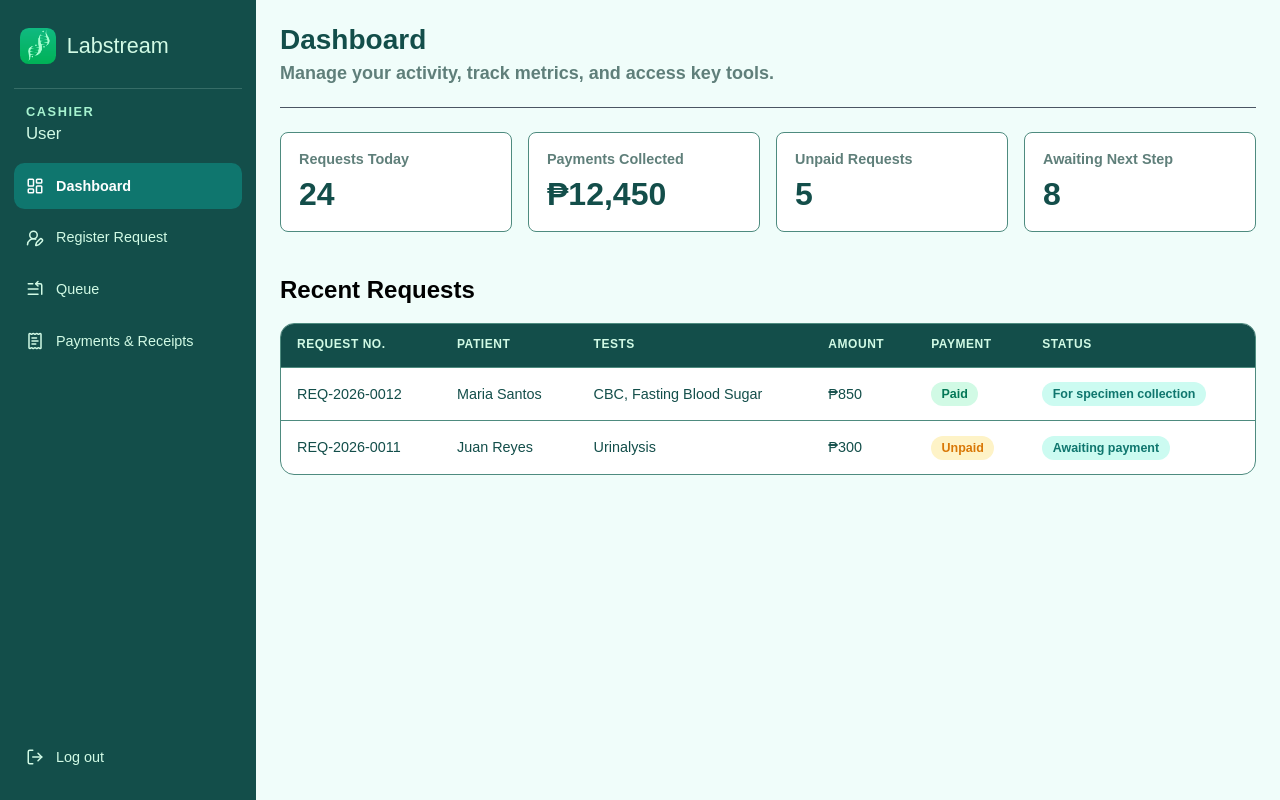
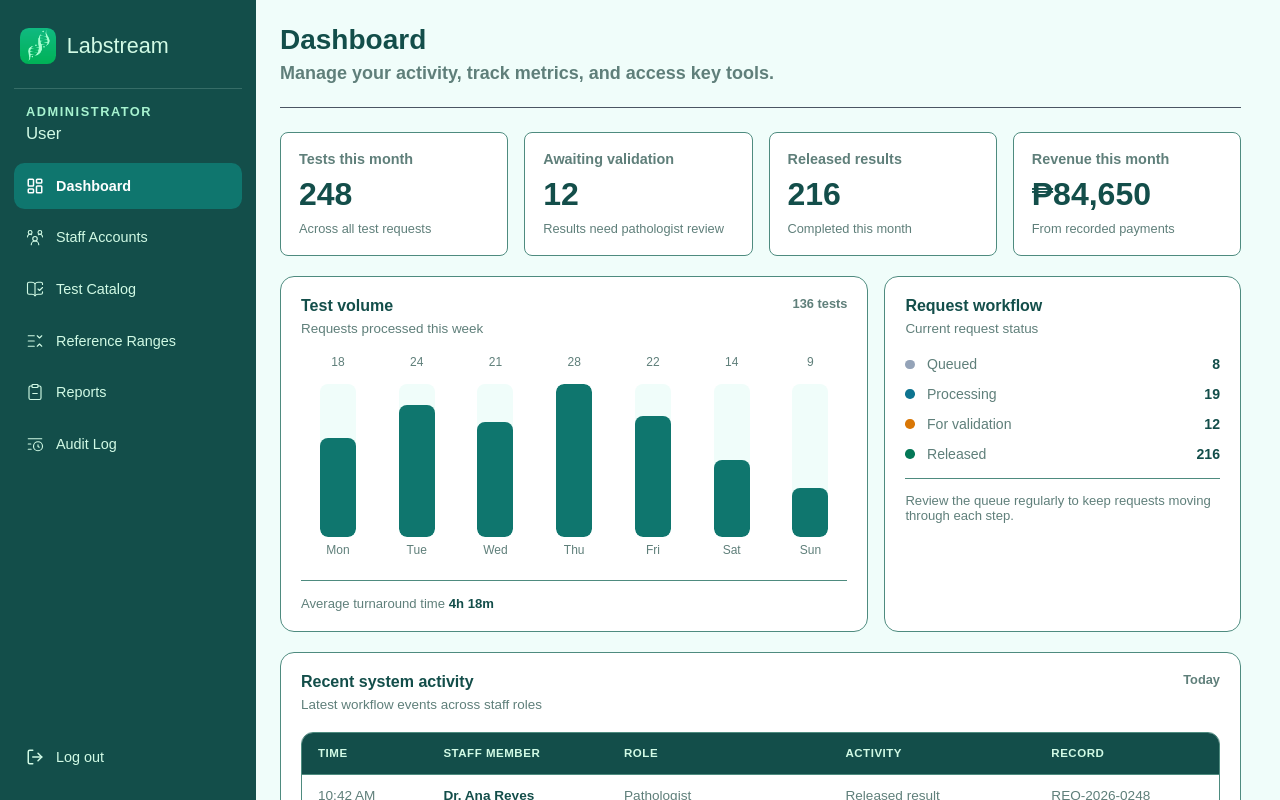
Before and after one commit to monokromez/labstream, a React (Vite) app in the folder frontend/: page / in a window 1280 px wide. Built offline with nearby package versions, Linux system fonts and the light colour scheme; a web font is replaced by a local one.

Commit message:
Commit remaining UI changes

```diff
--- a/frontend/src/App.jsx
+++ b/frontend/src/App.jsx
@@ -1,5 +1,5 @@
 import AppShell from './components/layout/AppShell.jsx'
 
 export default function App() {
-  return <AppShell role="cashier"/>
+  return <AppShell role="administrator"/>
 }
--- a/frontend/src/components/layout/AppShell.css
+++ b/frontend/src/components/layout/AppShell.css
@@ -1,11 +1,14 @@
 .app-shell {
   display: grid;
-  min-height: 100vh;
+  height: 100vh;
+  height: 100dvh;
+  min-height: 0;
   width: 100%;
   grid-template-columns: 16rem minmax(0, 1fr);
   grid-template-rows: minmax(0, 1fr);
   grid-template-areas:
     "sidebar main";
+  overflow: hidden;
   background: var(--background);
 }
 
@@ -13,8 +16,13 @@
   grid-area: main;
   width: 100%;
   min-width: 0;
+  min-height: 0;
+  height: 100%;
+  overflow-y: auto;
+  overscroll-behavior: contain;
   margin-inline: auto;
   padding: 1.5rem;
+  scrollbar-gutter: stable;
 }
 
 .app-shell__content-divider {
@@ -34,6 +42,10 @@
   }
 
   .app-shell__main {
+    height: 100%;
+  }
+
+  .app-shell__main {
     padding: 1rem;
   }
 }
--- a/frontend/src/pages/administrator/AuditLog.jsx
+++ b/frontend/src/pages/administrator/AuditLog.jsx
@@ -1,4 +1,5 @@
 import { useMemo, useState } from 'react'
+import SearchInput from '../../components/data/SearchInput.jsx'
 import TablePagination from '../../components/data/TablePagination.jsx'
 import './AuditLog.css'
 
@@ -38,10 +39,9 @@ export default function AuditLog() {
       </div>
 
       <div className="admin-toolbar" role="search">
-        <label className="admin-toolbar__field admin-toolbar__field--search">
-          Search activity
-          <input
-            type="search"
+        <SearchInput
+          className="admin-toolbar__search"
+          label="Search activity"
           placeholder="Staff member, request, or activity"
           value={search}
           onChange={(event) => {
@@ -49,7 +49,6 @@ export default function AuditLog() {
             setCurrentPage(1)
           }}
         />
-        </label>
         <label className="admin-toolbar__field">
           Filter by event
           <select
--- a/frontend/src/pages/pathologist/PendingValidation.jsx
+++ b/frontend/src/pages/pathologist/PendingValidation.jsx
@@ -1,4 +1,5 @@
 import { useMemo, useState } from 'react'
+import SearchInput from '../../components/data/SearchInput.jsx'
 import SummaryCard from '../../components/reports/SummaryCard.jsx'
 import TablePagination from '../../components/data/TablePagination.jsx'
 import './PendingValidation.css'
@@ -49,7 +50,7 @@ export default function PendingValidation() {
       <section className="admin-panel pathologist-panel" aria-labelledby="pending-list-title">
         <div className="admin-panel__heading">
           <div><h2 id="pending-list-title">Results awaiting review</h2><p>Check patient details and result values before approving or returning.</p></div>
-          <label className="admin-toolbar__field admin-toolbar__field--search">Search pending results<input type="search" value={query} onChange={(event) => { setQuery(event.target.value); setCurrentPage(1) }} placeholder="Patient or request number" /></label>
+          <SearchInput className="admin-toolbar__search" label="Search pending results" value={query} onChange={(event) => { setQuery(event.target.value); setCurrentPage(1) }} placeholder="Patient or request number" />
         </div>
         <div className="admin-table-wrap">
           <table className="admin-table">
--- a/frontend/src/pages/pathologist/ReleasedResults.jsx
+++ b/frontend/src/pages/pathologist/ReleasedResults.jsx
@@ -1,4 +1,5 @@
 import { useMemo, useState } from 'react'
+import SearchInput from '../../components/data/SearchInput.jsx'
 import SummaryCard from '../../components/reports/SummaryCard.jsx'
 import TablePagination from '../../components/data/TablePagination.jsx'
 import './ReleasedResults.css'
@@ -23,7 +24,7 @@ export default function ReleasedResults() {
     <section className="admin-page pathologist-page" aria-label="Released results">
       <div className="admin-dashboard__summary"><SummaryCard title="Released today" value="08" helperText="Approved and available to patients" /><SummaryCard title="Released this week" value="42" helperText="Across all test types" /><SummaryCard title="Latest release" value="9:12 AM" helperText="Today · Lipid Profile" /><SummaryCard title="Reviewed today" value="12" helperText="Across all result types" /></div>
       <section className="admin-panel pathologist-panel" aria-labelledby="released-title">
-        <div className="admin-panel__heading"><div><h2 id="released-title">Patient results released</h2><p>Approved results are now available in each patient’s portal.</p></div><label className="admin-toolbar__field admin-toolbar__field--search">Search released results<input type="search" value={query} onChange={(event) => { setQuery(event.target.value); setCurrentPage(1) }} placeholder="Patient or request number" /></label></div>
+        <div className="admin-panel__heading"><div><h2 id="released-title">Patient results released</h2><p>Approved results are now available in each patient’s portal.</p></div><SearchInput className="admin-toolbar__search" label="Search released results" value={query} onChange={(event) => { setQuery(event.target.value); setCurrentPage(1) }} placeholder="Patient or request number" /></div>
         <div className="admin-table-wrap"><table className="admin-table"><thead><tr><th scope="col">Request / Patient</th><th scope="col">Test</th><th scope="col">Released</th><th scope="col">Validated by</th><th scope="col"><span className="visually-hidden">Details</span></th></tr></thead><tbody>{visible.map((item) => <tr key={item.id} className={selected === item.id ? 'is-selected' : ''}><td><button className="admin-table__primary pathologist-table__patient" type="button" onClick={() => setSelected(selected === item.id ? '' : item.id)}>{item.patient}<span className="admin-table__secondary">{item.id} · {item.pid}</span></button></td><td>{item.test}</td><td>{item.released}</td><td>{item.approvedBy}</td><td><span className="admin-badge admin-badge--success">Released</span></td></tr>)}</tbody></table>{visible.length === 0 && <p className="admin-empty">No released results match your search.</p>}<TablePagination currentPage={currentPage} pageSize={pageSize} totalItems={filtered.length} onPageChange={setCurrentPage} /></div>
       </section>
       {selectedCase && <section className="admin-panel pathologist-feedback pathologist-feedback--released" aria-live="polite"><div className="pathologist-feedback__icon" aria-hidden="true">✓</div><div><span className="pathologist-eyebrow">Release record · {selectedCase.id}</span><h2>{selectedCase.patient} <span>· {selectedCase.test}</span></h2><p>{selectedCase.remarks}</p><small>Validated by {selectedCase.approvedBy} · {selectedCase.released}</small></div><span className="admin-badge admin-badge--success">Patient copy available</span></section>}
--- a/frontend/src/pages/pathologist/ReturnedResults.jsx
+++ b/frontend/src/pages/pathologist/ReturnedResults.jsx
@@ -1,4 +1,5 @@
 import { useMemo, useState } from 'react'
+import SearchInput from '../../components/data/SearchInput.jsx'
 import SummaryCard from '../../components/reports/SummaryCard.jsx'
 import TablePagination from '../../components/data/TablePagination.jsx'
 import './ReturnedResults.css'
@@ -22,7 +23,7 @@ export default function ReturnedResults() {
     <section className="admin-page pathologist-page" aria-label="Returned results">
       <div className="admin-dashboard__summary"><SummaryCard title="Returned for correction" value={String(returned.length).padStart(2, '0')} helperText="Awaiting technologist updates" /><SummaryCard title="Resubmitted today" value="03" helperText="Ready for another review" /><SummaryCard title="Reviewed today" value="12" helperText="Across all result types" /><SummaryCard title="Urgent reviews" value="01" helperText="Prioritize these cases" /></div>
       <section className="admin-panel pathologist-panel" aria-labelledby="returned-title">
-        <div className="admin-panel__heading"><div><h2 id="returned-title">Returned to technologist</h2><p>Review the feedback trail and follow each result through resubmission.</p></div><label className="admin-toolbar__field admin-toolbar__field--search">Search returned results<input type="search" value={query} onChange={(event) => { setQuery(event.target.value); setCurrentPage(1) }} placeholder="Patient or request number" /></label></div>
+        <div className="admin-panel__heading"><div><h2 id="returned-title">Returned to technologist</h2><p>Review the feedback trail and follow each result through resubmission.</p></div><SearchInput className="admin-toolbar__search" label="Search returned results" value={query} onChange={(event) => { setQuery(event.target.value); setCurrentPage(1) }} placeholder="Patient or request number" /></div>
         <div className="admin-table-wrap"><table className="admin-table"><thead><tr><th scope="col">Request / Patient</th><th scope="col">Test</th><th scope="col">Returned</th><th scope="col">Status</th><th scope="col"><span className="visually-hidden">Details</span></th></tr></thead><tbody>{visible.map((item) => <tr key={item.id} className={selected === item.id ? 'is-selected' : ''}><td><button className="admin-table__primary pathologist-table__patient" type="button" onClick={() => setSelected(item.id)}>{item.patient}<span className="admin-table__secondary">{item.id} · {item.pid}</span></button></td><td>{item.test}</td><td>{item.date}</td><td><span className="admin-badge admin-badge--warning">Returned</span></td><td><button className="admin-button admin-button--secondary admin-button--small" type="button" onClick={() => setSelected(item.id)}>View feedback <span aria-hidden="true">→</span></button></td></tr>)}</tbody></table>{visible.length === 0 && <p className="admin-empty">No returned results match your search.</p>}<TablePagination currentPage={currentPage} pageSize={pageSize} totalItems={filtered.length} onPageChange={setCurrentPage} /></div>
       </section>
       {selectedCase && <section className="admin-panel pathologist-feedback" aria-live="polite"><div className="pathologist-feedback__icon" aria-hidden="true">↩</div><div><span className="pathologist-eyebrow">Feedback · {selectedCase.id}</span><h2>{selectedCase.patient} <span>· {selectedCase.test}</span></h2><p>{selectedCase.reason}</p></div><span className="pathologist-feedback__awaiting">Awaiting correction</span></section>}
--- a/frontend/src/pages/pathologist/RolePage.css
+++ b/frontend/src/pages/pathologist/RolePage.css
@@ -43,7 +43,7 @@
 @media (max-width: 600px) {
   .pathologist-panel { padding: 1rem; }
   .pathologist-panel .admin-panel__heading { flex-direction: column; }
-  .pathologist-panel .admin-toolbar__field--search { width: 100%; }
+  .pathologist-panel .admin-toolbar__search { width: 100%; min-width: 0; }
   .pathologist-review__top { align-items: flex-start; flex-direction: column; }
   .pathologist-review__actions { justify-content: stretch; }
   .pathologist-review__actions .admin-button { flex: 1; }
```
Also changed, not shown: frontend/src/pages/cashier/PaymentsReceipts.jsx (+8 -13 lines), frontend/src/pages/cashier/RegisterRequest.jsx (+8 -13 lines). Lines whose indentation alone changed are shown as unchanged.
